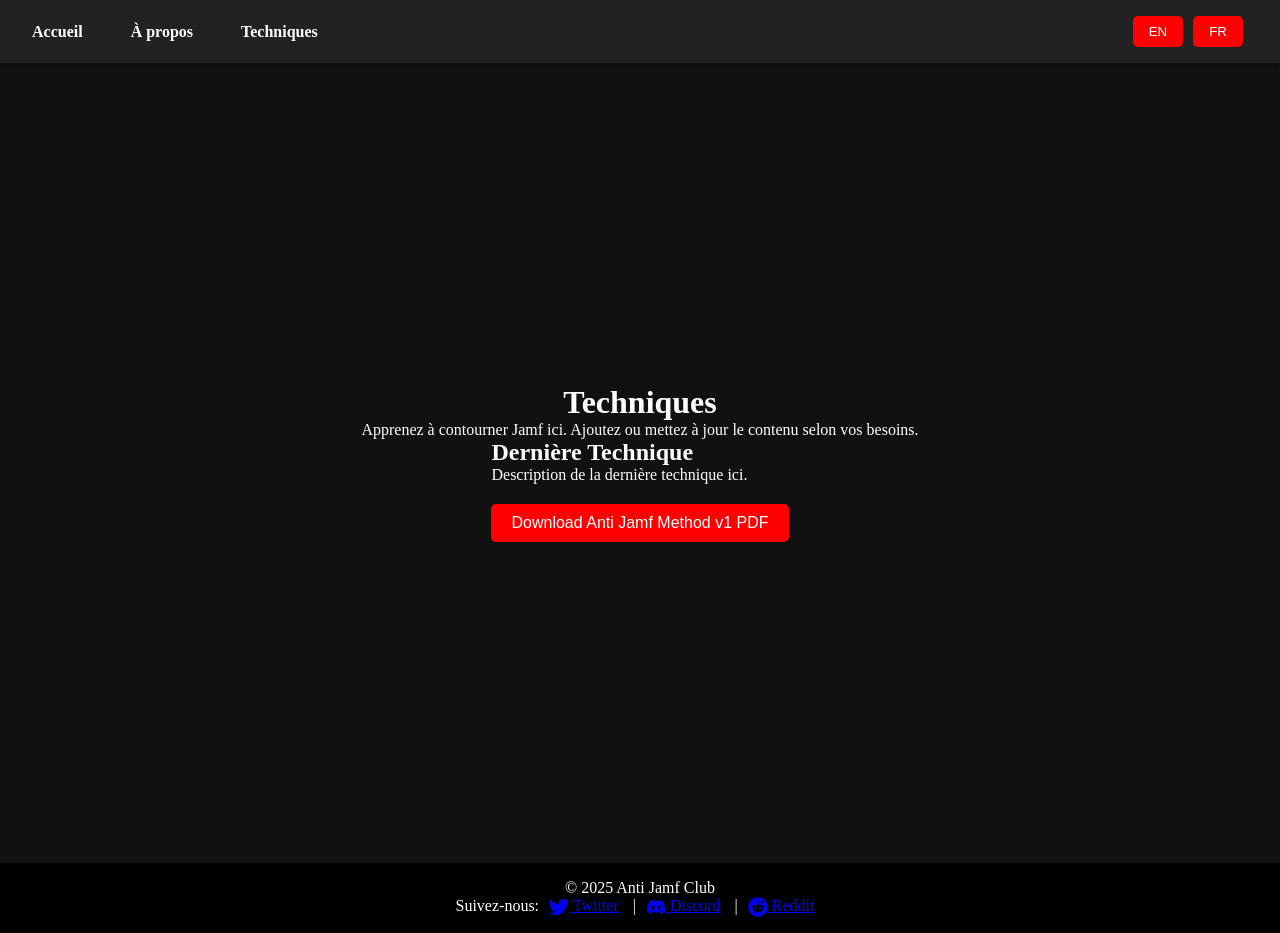
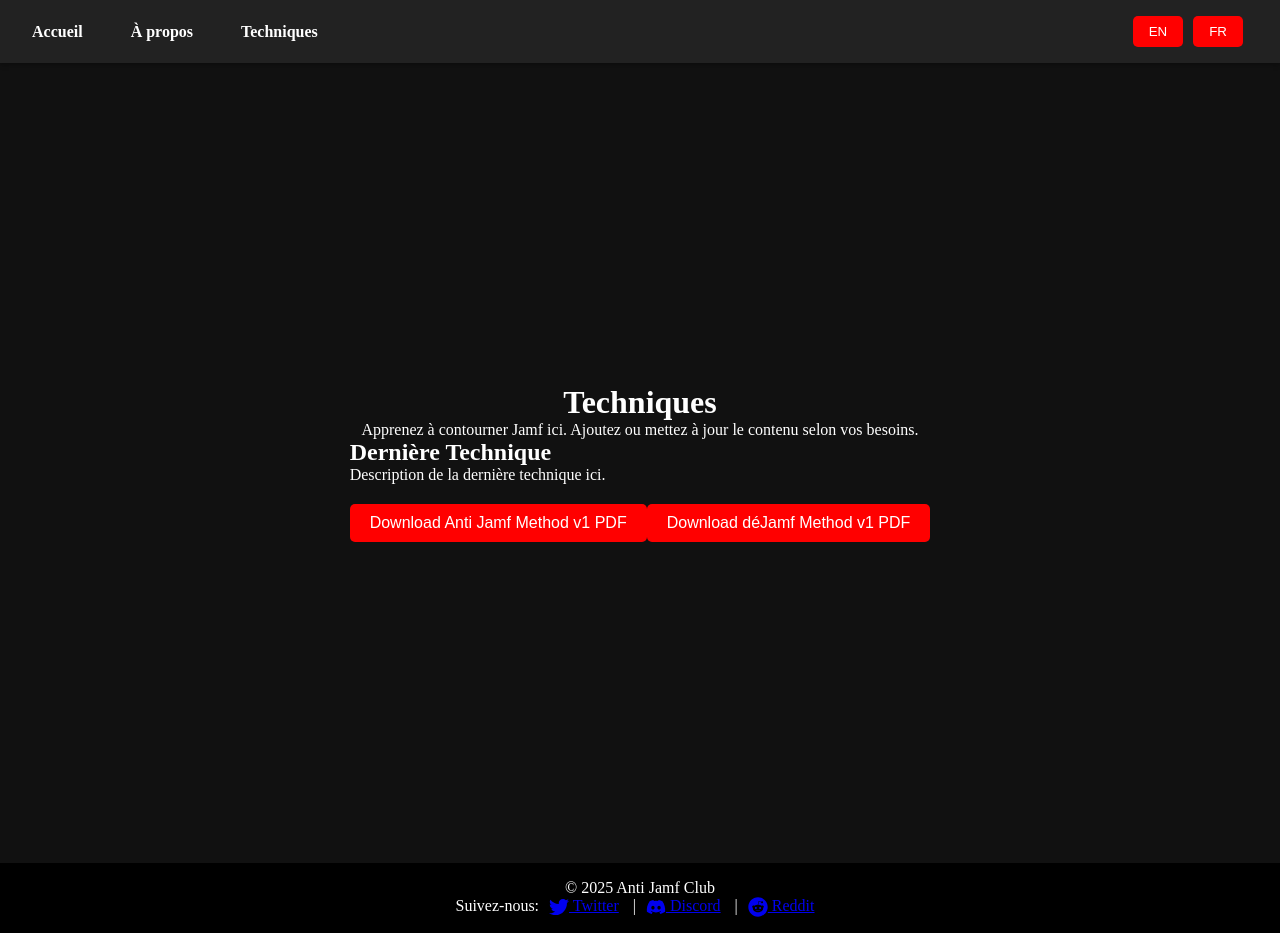
Before and after one commit to Raphtony741/ajc, a Next.js app: page /techniques in a window 1280 px wide. Built offline with nearby package versions, Linux system fonts and the light colour scheme.

Commit message:
Update techniques.js

```diff
--- a/src/pages/techniques.js
+++ b/src/pages/techniques.js
@@ -34,6 +34,22 @@ export default function Technique() {
               </button>
             </a>
           </Link>
+            <Link href="/methode-dejamf-v2.pdf">
+            <a>
+              <button style={{
+                backgroundColor: 'red',
+                color: 'white',
+                padding: '10px 20px',
+                fontSize: '16px',
+                marginTop: '20px',
+                border: 'none',
+                borderRadius: '5px',
+                cursor: 'pointer'
+              }}>
+                Download déJamf Method v1 PDF
+              </button>
+            </a>
+          </Link>
         </section>
       </main>
       <Footer />
```
